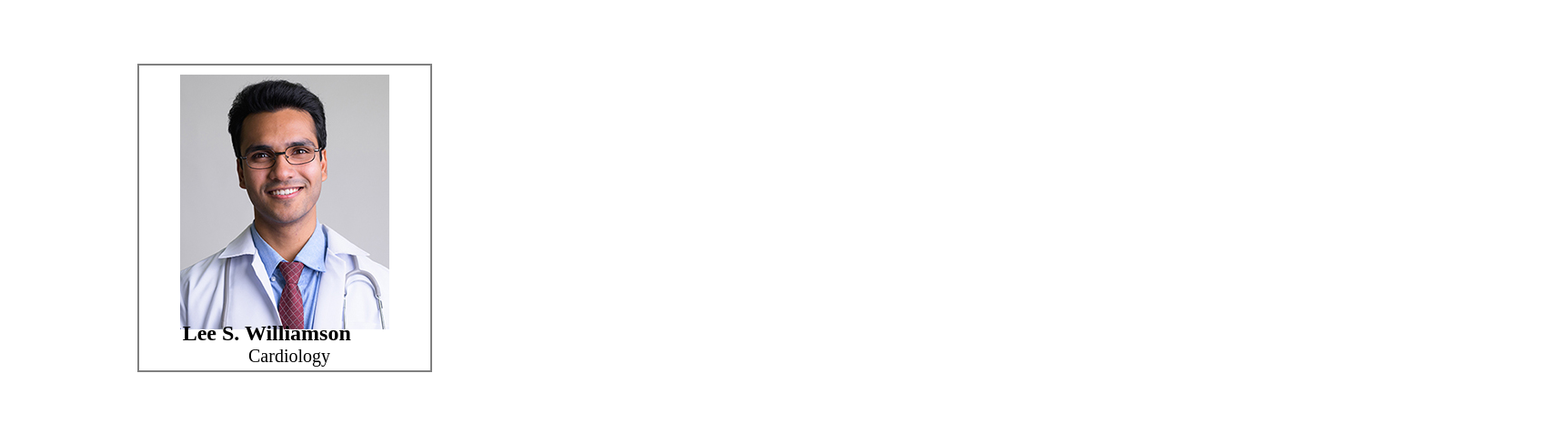
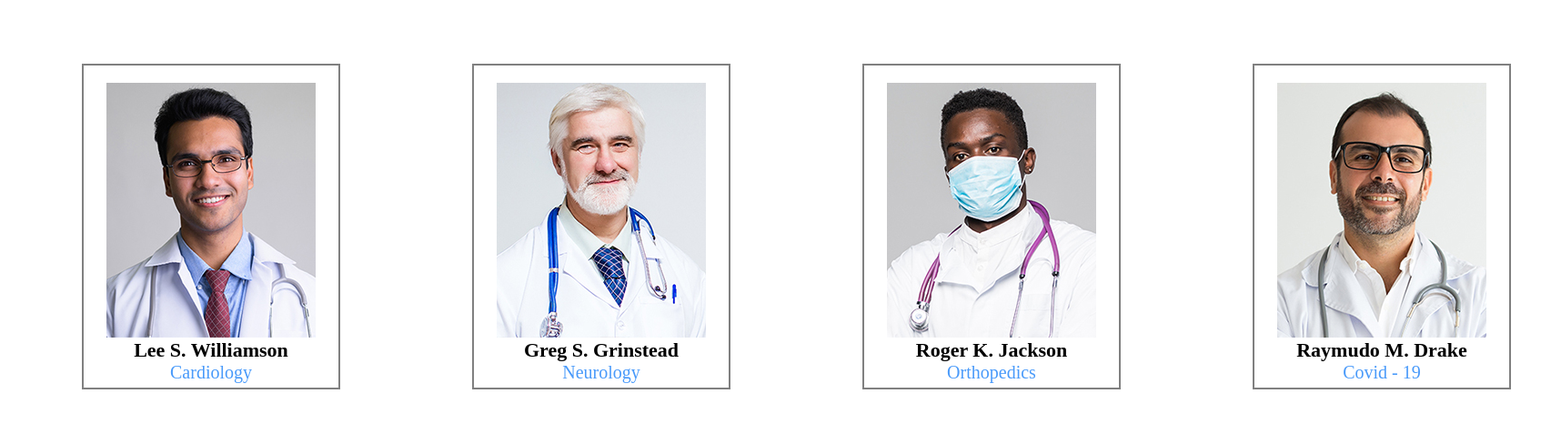
Before and after one commit to chantalsirri77/globalClassProject, a plain HTML site: page index.html in a window 1280 px wide. Shown: the part 290-756 px from the top of the page at 91% size, 1716 px wide, since content can reach past the window. Drawn offline with Linux system fonts and the light colour scheme.

Commit message:
Adding comment and some discriptions

```diff
--- a/CSS/style.css
+++ b/CSS/style.css
@@ -4,7 +4,7 @@
     box-sizing: border-box;
 }
 
-
+/* ismael*/
 .Professional{
     width: 100%;
     height: 100vh;
@@ -58,36 +58,43 @@
 
 
 .midell{
-    max-width: 90%;
-    margin-left: 5%;
+    max-width: 100%;
     height: 50vh;
     background: white;
+    display: flex;
 }
 
 .component{
-    width: 24%;
-    height: 41.2vh;
+    height: 50vh;
     background: white;
-    margin-left: 89px;
+    padding-left: 35px;
+    text-align: center;
 }
 
-.image img{
-    margin-left: -2px;
+.component img{
+    margin: 0 55px;
     border: 2px solid gray;
-    padding: 45px;
-    padding-top: 10px;
-}
-
-.image h5{
-    font-size: 24px;
-    text-align: center;
-    margin-top: -60px;
-    margin-left: 4px;
+    padding: 55px 25px ;
+    padding-top: 19px;
 
 }
 
-.m span{
-    margin-left: 120px;
+.component h5{
+    font-size: 22px;
+    margin-top: -60px;
+    cursor: pointer;
+
+}
+
+.component h5:hover{
+    color: #499afa;
+}
+
+.component span{
+    color: #499afa;
+    padding-top: -50px;
     font-size: 20px;
-    padding-bottom: 50px;
+    margin-top: -50px;
+    top: -90px;
 }
+/*end of ismael*/
--- a/index.html
+++ b/index.html
@@ -9,7 +9,7 @@
 </head>
 <body>
     <section class="contanir">
-        <div class="Professional">
+        <div class="Professional"><!--End Of Youssef-->
             <div class="head">
                 <div class="discription">
                     <span>Professional Doctors</span>
@@ -22,17 +22,31 @@
 
             <div class="midell">
                 <div class="component">
-                    <div class="image">
                         <img src="/image/1.jpg" alt="all">
                         <h5>Lee S. Williamson</h5>
+                        <span>Cardiology</span>
+                </div>
 
-                    </div>
-                    <div class="m">
-                        <span>Cardiology</span>
-                    </div>
+                <div class="component">
+                    <img src="/image/2.jpg" alt="all">
+                    <h5>Greg S. Grinstead</h5>
+                    <span>Neurology</span>
                 </div>
+
+                <div class="component">
+                    <img src="/image/3.jpg" alt="all">
+                    <h5>Roger K. Jackson</h5>
+                    <span>Orthopedics</span>
+                </div>
+
+                <div class="component">
+                    <img src="/image/4.jpg" alt="all">
+                    <h5>Raymudo M. Drake</h5>
+                    <span>Covid - 19</span>
+                </div>
+
             </div>
-        </div>
+        </div><!--End Of Youssef-->
     </section>
 </body>
 </html>
```
